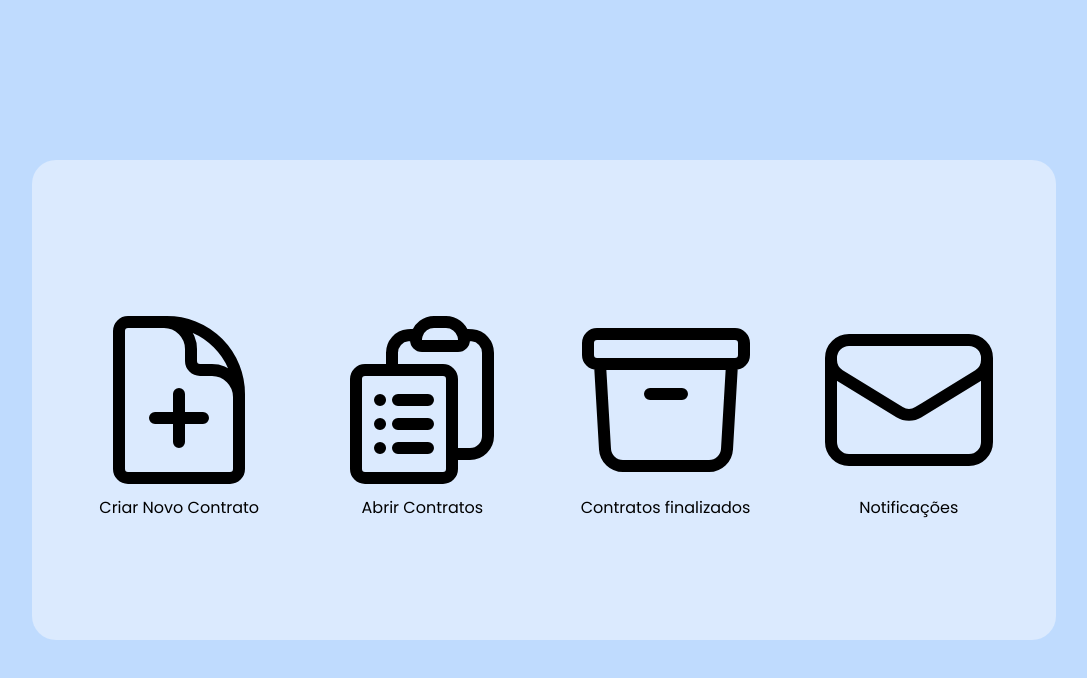
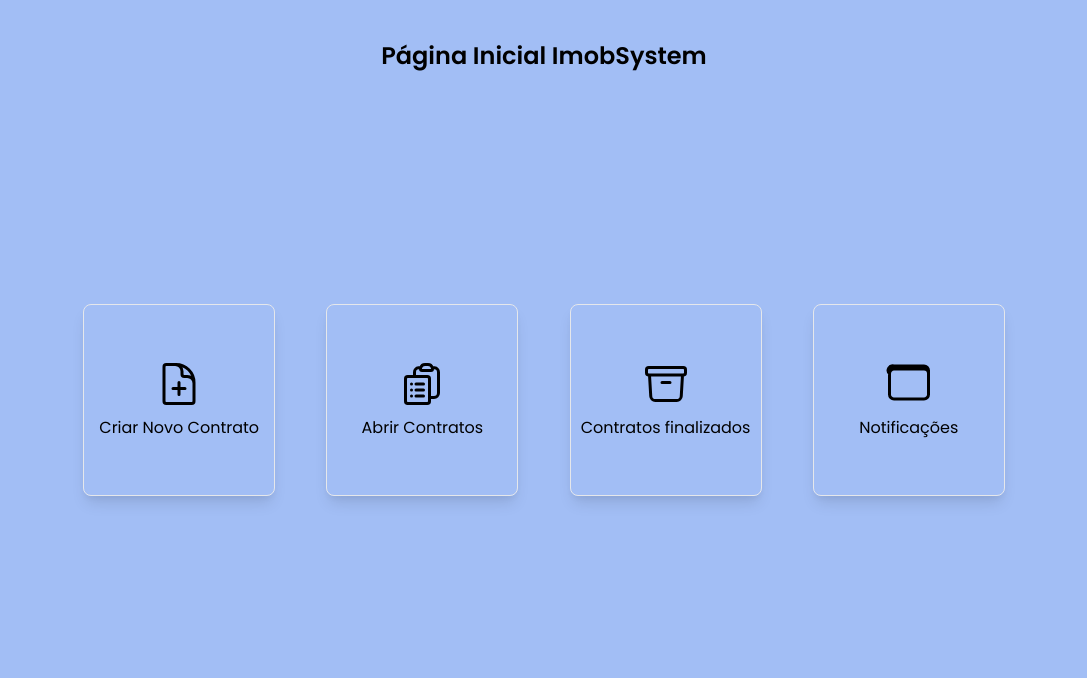
Before and after one commit to jonasmouradev/ImobSystem, a React (Vite) app in the folder vite-project/: page /home in a window 1280 px wide. Shown: the top 678 px of the page, without its empty margins (96-1183 px from the left). Built offline with nearby package versions, Linux system fonts and the light colour scheme; the HTML template or start-up script is replaced by a standard one.

Commit message:
Tela Inicial
Mexi em umas coisinhas

```diff
--- a/vite-project/src/components/HomePage.jsx
+++ b/vite-project/src/components/HomePage.jsx
@@ -6,7 +6,6 @@ import { useNavigate } from "react-router-dom";
 
 export default function HomePage() {
   const [page, setPage] = useState("home");
-  const [activePage, setActivePage] = useState("home");
   const navigate = useNavigate();
 
   const renderPage = () => {
@@ -37,12 +36,16 @@ export default function HomePage() {
   };
 
   return (
-    <div className="h-screen flex items-center justify-center bg-blue-200">
-      <div className="h-3/5 w-4/5 flex flex-row items-center justify-evenly rounded-3xl bg-blue-100">
-        <div className="w-48 h-48">
+    <div className="h-screen flex items-center justify-center custom-background">
+      <div className="absolute top-10 text-2xl font-bold">
+        Página Inicial ImobSystem
+      </div>
+      <div className="h-3/5 w-4/5 flex flex-row items-center justify-evenly rounded-3xl custom-rectangle">
+        {/* Criar Novo Contrato */}
+        <div className="box w-48 h-48 flex items-center justify-center border rounded-lg shadow-lg">
           <button
             onClick={() => document.getElementById("my_modal_3").showModal()}
-            className="w-full h-full"
+            className="w-full h-full flex flex-col items-center justify-center"
           >
             <svg
               xmlns="http://www.w3.org/2000/svg"
@@ -50,7 +53,7 @@ export default function HomePage() {
               viewBox="0 0 24 24"
               strokeWidth={1.5}
               stroke="currentColor"
-              className=""
+              className="w-12 h-12"
             >
               <path
                 strokeLinecap="round"
@@ -58,22 +61,14 @@ export default function HomePage() {
                 d="M19.5 14.25v-2.625a3.375 3.375 0 0 0-3.375-3.375h-1.5A1.125 1.125 0 0 1 13.5 7.125v-1.5a3.375 3.375 0 0 0-3.375-3.375H8.25m3.75 9v6m3-3H9m1.5-12H5.625c-.621 0-1.125.504-1.125 1.125v17.25c0 .621.504 1.125 1.125 1.125h12.75c.621 0 1.125-.504 1.125-1.125V11.25a9 9 0 0 0-9-9Z"
               />
             </svg>
-            <h1>Criar Novo Contrato</h1>
-            <dialog id="my_modal_3" className="modal">
-              <div className="w-full">
-                <p className="py-4">
-                  <FormNewContract />
-                </p>
-              </div>
-            </dialog>
+            <h1 className="mt-2 text-center">Criar Novo Contrato</h1>
           </button>
         </div>
-        <div className="w-48 h-48">
+        {/* Abrir Contratos */}
+        <div className="box w-48 h-48 flex items-center justify-center border rounded-lg shadow-lg">
           <button
-            onClick={() => {
-              navigate("/ActiveContracts");
-            }}
-            className="w-full h-full"
+            onClick={() => navigate("/ActiveContracts")}
+            className="w-full h-full flex flex-col items-center justify-center"
           >
             <svg
               xmlns="http://www.w3.org/2000/svg"
@@ -81,7 +76,7 @@ export default function HomePage() {
               viewBox="0 0 24 24"
               strokeWidth={1.5}
               stroke="currentColor"
-              className=""
+              className="w-12 h-12"
             >
               <path
                 strokeLinecap="round"
@@ -89,15 +84,14 @@ export default function HomePage() {
                 d="M9 12h3.75M9 15h3.75M9 18h3.75m3 .75H18a2.25 2.25 0 0 0 2.25-2.25V6.108c0-1.135-.845-2.098-1.976-2.192a48.424 48.424 0 0 0-1.123-.08m-5.801 0c-.065.21-.1.433-.1.664 0 .414.336.75.75.75h4.5a.75.75 0 0 0 .75-.75 2.25 2.25 0 0 0-.1-.664m-5.8 0A2.251 2.251 0 0 1 13.5 2.25H15c1.012 0 1.867.668 2.15 1.586m-5.8 0c-.376.023-.75.05-1.124.08C9.095 4.01 8.25 4.973 8.25 6.108V8.25m0 0H4.875c-.621 0-1.125.504-1.125 1.125v11.25c0 .621.504 1.125 1.125 1.125h9.75c.621 0 1.125-.504 1.125-1.125V9.375c0-.621-.504-1.125-1.125-1.125H8.25ZM6.75 12h.008v.008H6.75V12Zm0 3h.008v.008H6.75V15Zm0 3h.008v.008H6.75V18Z"
               />
             </svg>
-            <h1>Abrir Contratos</h1>
+            <h1 className="mt-2 text-center">Abrir Contratos</h1>
           </button>
         </div>
-        <div className="w-48 h-48">
+        {/* Contratos finalizados */}
+        <div className="box w-48 h-48 flex items-center justify-center border rounded-lg shadow-lg">
           <button
-            onClick={() => {
-              navigate("/terminated");
-            }}
-            className="w-full h-full"
+            onClick={() => navigate("/terminated")}
+            className="w-full h-full flex flex-col items-center justify-center"
           >
             <svg
               xmlns="http://www.w3.org/2000/svg"
@@ -105,7 +99,7 @@ export default function HomePage() {
               viewBox="0 0 24 24"
               strokeWidth={1.5}
               stroke="currentColor"
-              className=""
+              className="w-12 h-12"
             >
               <path
                 strokeLinecap="round"
@@ -113,15 +107,14 @@ export default function HomePage() {
                 d="m20.25 7.5-.625 10.632a2.25 2.25 0 0 1-2.247 2.118H6.622a2.25 2.25 0 0 1-2.247-2.118L3.75 7.5M10 11.25h4M3.375 7.5h17.25c.621 0 1.125-.504 1.125-1.125v-1.5c0-.621-.504-1.125-1.125-1.125H3.375c-.621 0-1.125.504-1.125 1.125v1.5c0 .621.504 1.125 1.125 1.125Z"
               />
             </svg>
-            <h1>Contratos finalizados</h1>
+            <h1 className="mt-2 text-center">Contratos finalizados</h1>
           </button>
         </div>
-        <div className="w-48 h-48">
+        {/* Notificações */}
+        <div className="box w-48 h-48 flex items-center justify-center border rounded-lg shadow-lg">
           <button
-            onClick={() => {
-              navigate("/notifications");
-            }}
-            className="w-full h-full"
+            onClick={() => navigate("/notifications")}
+            className="w-full h-full flex flex-col items-center justify-center"
           >
             <svg
               xmlns="http://www.w3.org/2000/svg"
@@ -129,29 +122,15 @@ export default function HomePage() {
               viewBox="0 0 24 24"
               strokeWidth={1.5}
               stroke="currentColor"
+              className="w-12 h-12"
             >
               <path
                 strokeLinecap="round"
                 strokeLinejoin="round"
-                d="M21.75 6.75v10.5a2.25 2.25 0 0 1-2.25 2.25h-15a2.25 2.25 0 0 1-2.25-2.25V6.75m19.5 0A2.25 2.25 0 0 0 19.5 4.5h-15a2.25 2.25 0 0 0-2.25 2.25m19.5 0v.243a2.25 2.25 0 0 1-1.07 1.916l-7.5 4.615a2.25 2.25 0 0 1-2.36 0L3.32 8.91a2.25 2.25 0 0 1-1.07-1.916V6.75"
+                d="M21.75 6.75v10.5a2.25 2.25 0 0 1-2.25 2.25h-15a2.25 2.25 0 0 1-2.25-2.25V6.75m19.5 0A2.25 2.25 0 0 0 19.5 4.5h-15a2.25 2.25 0 0 0-2.25 2.25m19.5 0v-1.5A2.25 2.25 0 0 0 19.5 3h-15A2.25 2.25 0 0 0 2.25 5.25v1.5m0 0A2.25 2.25 0 0 1 4.5 3h15a2.25 2.25 0 0 1 2.25 2.25V6.75"
               />
             </svg>
-
-            <h1>Notificações</h1>
-            <dialog id="my_modal_3" className="modal">
-              <div className="modal-box">
-                <form method="dialog">
-                  {/* if there is a button in form, it will close the modal */}
-                  <button className="btn btn-sm btn-circle btn-ghost absolute right-2 top-2">
-                    ✕
-                  </button>
-                </form>
-                <h3 className="font-bold text-lg">Hello!</h3>
-                <p className="py-4">
-                  Press ESC key or click on ✕ button to close
-                </p>
-              </div>
-            </dialog>
+            <h1 className="mt-2 text-center">Notificações</h1>
           </button>
         </div>
       </div>
--- a/vite-project/src/index.css
+++ b/vite-project/src/index.css
@@ -196,4 +196,13 @@
 .img-icon {
   filter: invert(50%) sepia(100%) saturate(500%) hue-rotate(200deg)
     brightness(100%) contrast(100%);
+
 }
+
+.custom-background {
+  background-color: #a2bef5;
+}
+
+.custom-rectangle {
+  background-color: #ffffff00;
+}
```
